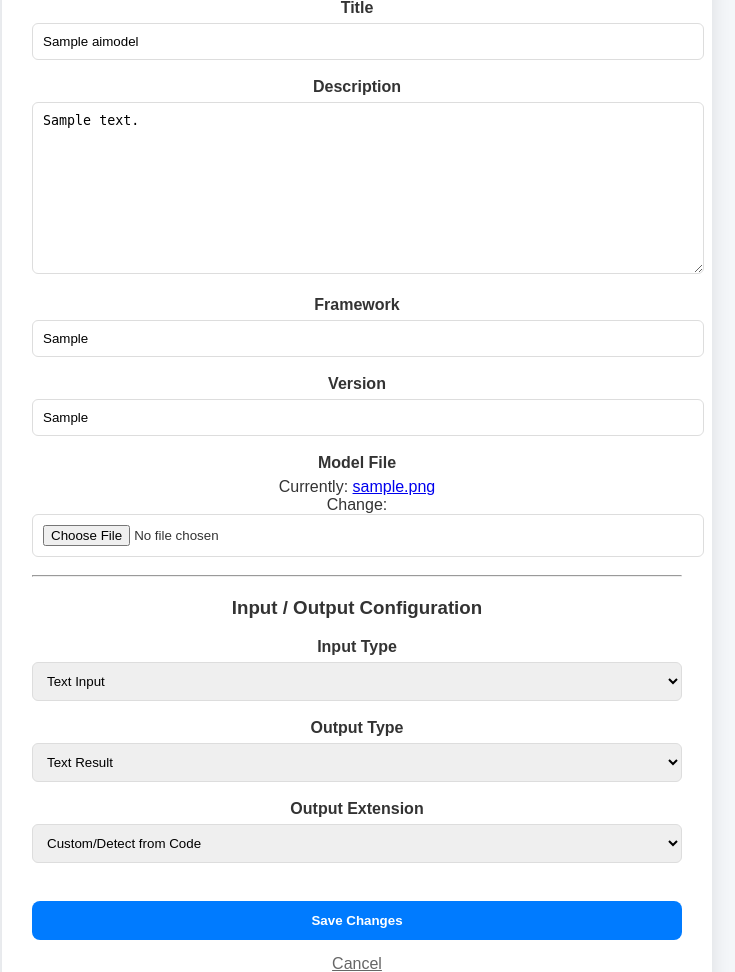
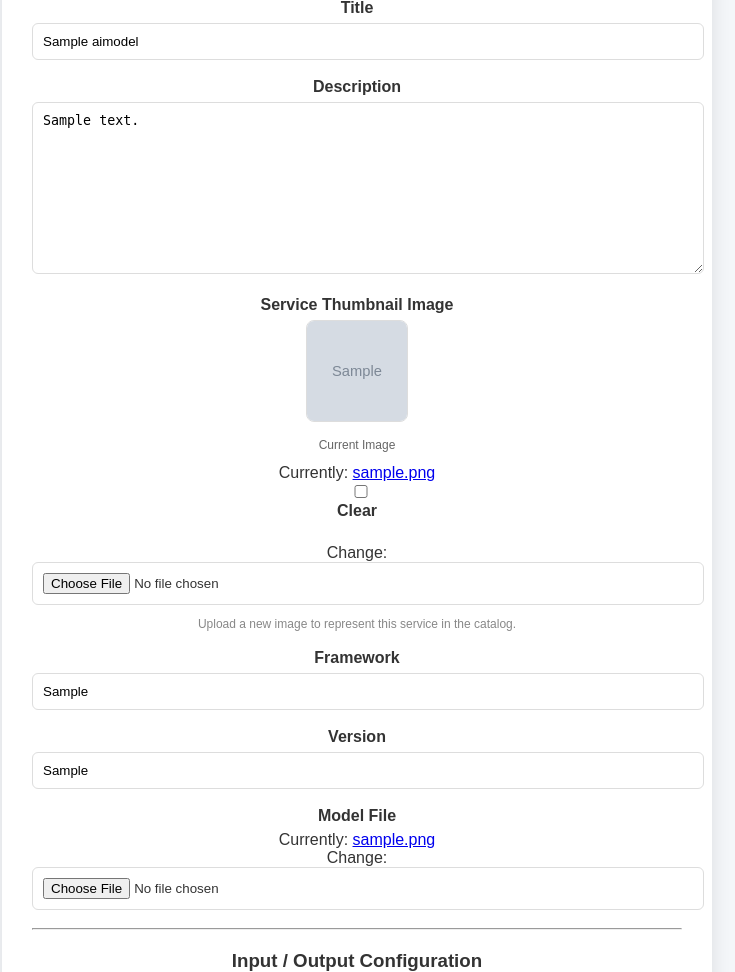
Before and after one commit to KySchwartz/ai-model-repository, a Django app: page /developer/models/1/edit/ in a window 1280 px wide. Shown: the part 209-1181 px from the top of the page, without its empty margins (283-1018 px from the left). Run offline with Django 5.2, Linux system fonts and the light colour scheme; a user stored in the database is signed in; tables that the repository leaves empty hold one stand-in row (values such as "Sample post"); grey boxes marked "Sample" are stand-in pictures; parts of the project's set-up code (start-up, migrations or seed data) failed here and were passed over.

Commit message:
Added images to the AI service cards

```diff
--- a/backend/core/forms.py
+++ b/backend/core/forms.py
@@ -21,7 +21,7 @@ class CustomSignupForm(UserCreationForm):
 class AIServiceForm(forms.ModelForm):
     class Meta:
         model = AIModel
-        fields = ['title', 'description', 'model_file', 'framework', 'version', 'input_type', 'ui_config_file', 'output_type', 'output_extension']
+        fields = ['title', 'description', 'image', 'model_file', 'framework', 'version', 'input_type', 'ui_config_file', 'output_type', 'output_extension']
 
     def __init__(self, *args, **kwargs):
         super().__init__(*args, **kwargs)
--- a/backend/core/models.py
+++ b/backend/core/models.py
@@ -36,6 +36,7 @@ class AIModel(models.Model):
     framework = models.CharField(max_length=50)
     version = models.CharField(max_length=10, default="1.0.0")
     model_file = models.FileField(upload_to='models/')
+    image = models.ImageField(upload_to='service_images/', blank=True, null=True)
     upload_date = models.DateTimeField(auto_now_add=True)
 
     # Flexible service fields
--- a/backend/requirements.txt
+++ b/backend/requirements.txt
@@ -2,3 +2,4 @@ django
 psycopg2-binary
 httpx
 dj-database-url
+Pillow
--- a/backend/templates/edit_model.html
+++ b/backend/templates/edit_model.html
@@ -17,6 +17,18 @@
         <div class="form-field">
         <label>Description</label>
             {{ form.description }}
+        </div>
+
+        <div class="form-field">
+            <label>Service Thumbnail Image</label>
+            {% if model.image %}
+                <div style="margin-bottom: 10px;">
+                    <img src="{{ model.image.url }}" alt="Current" style="width: 100px; height: 100px; object-fit: cover; border-radius: 8px; border: 1px solid #ddd;">
+                    <p style="font-size: 12px; color: #666;">Current Image</p>
+                </div>
+            {% endif %}
+            {{ form.image }}
+            <p style="font-size: 12px; color: #888;">Upload a new image to represent this service in the catalog.</p>
         </div>
 
         <div class="form-field">
```
Also changed, not shown: backend/templates/service_catalog.html (+12 -1 lines), backend/core/migrations/0007_aimodel_image.py (added), backend/static/images/default.png (added).
